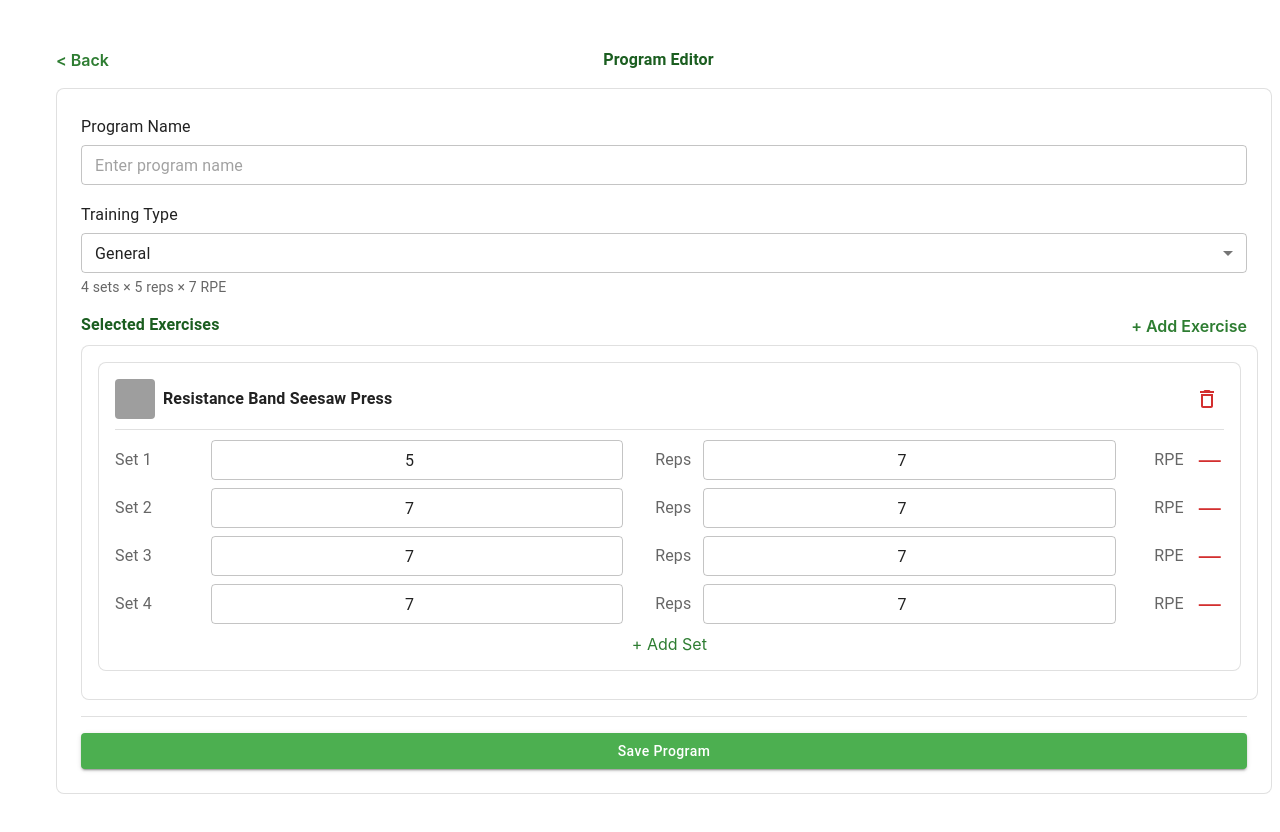
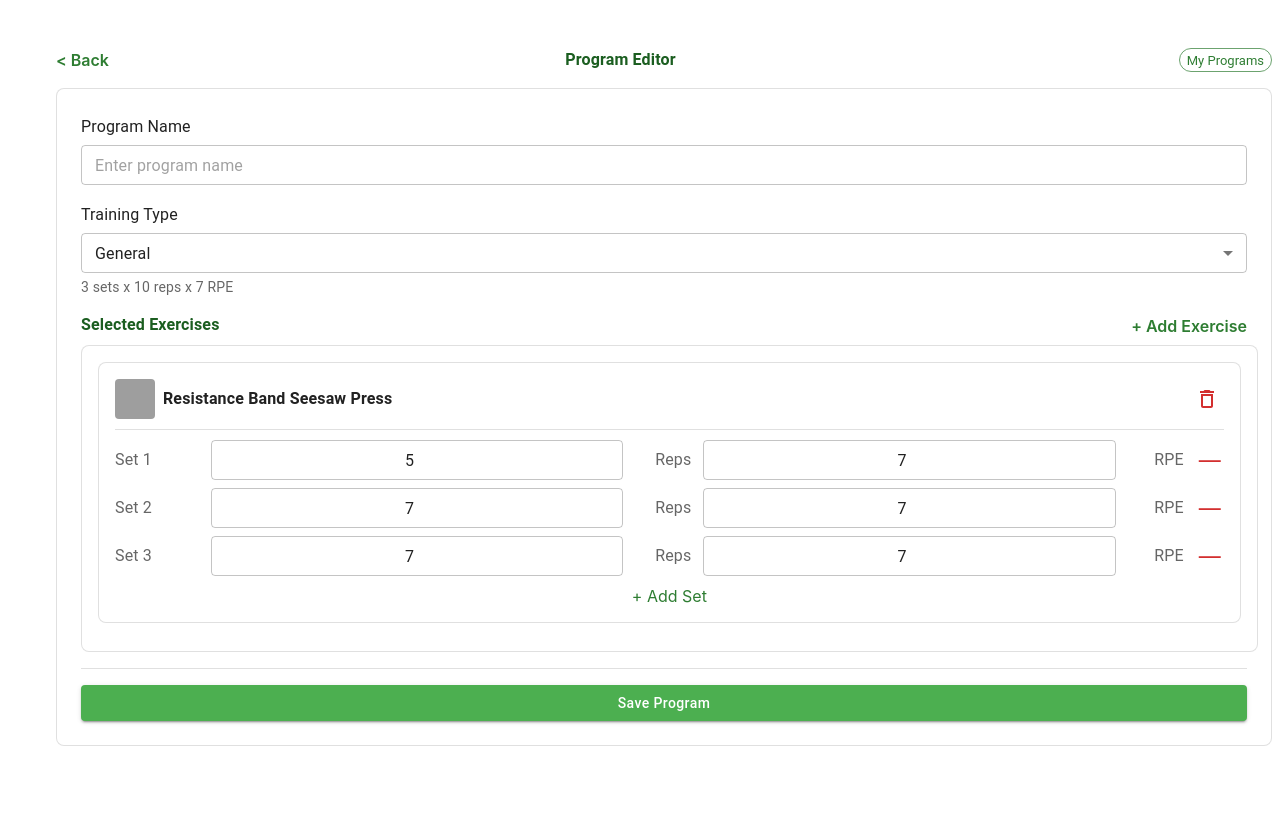
Before and after one commit to tthuy123/cheer-client, a React (Vite) app: page /training/strength/program in a window 1280 px wide. Shown: the top 832 px of the page. After the commit the page ends 800 px from the top, so only its background shows below. Built offline with nearby package versions, Linux system fonts and the light colour scheme; grey boxes are pictures that could not be loaded.

Commit message:
feat: enhance ProgramEditor with training type presets and improved exercise handling

```diff
--- a/src/pages/Training/Strength/ProgramEditor.jsx
+++ b/src/pages/Training/Strength/ProgramEditor.jsx
@@ -1,4 +1,4 @@
-import React, { useMemo, useState } from "react";
+import React, { useEffect, useMemo, useState } from "react";
 import {
   Box,
   Paper,
@@ -8,17 +8,40 @@ import {
   Button,
   Divider,
   Link,
+  Chip,
 } from "@mui/material";
+import { useLocation, useNavigate } from "react-router-dom";
 import SelectedExercisesSection from "../../../components/Training/ProgramEditor/SelectedExercisesSection";
 import ExerciseEditorCard from "../../../components/Training/ProgramEditor/ExerciseEditorCard";
 
+import Program from "../../../api/modules/program.api.js";
+import dayjs from "dayjs";
+import { useSelector } from "react-redux";
+
+/** ===== Presets theo Training Type =====
+ * General      -> 3 x 10 reps x RPE 7
+ * Max Strength -> 3 x  8 reps x RPE 8
+ * Hypertrophy  -> 3 x 12 reps x RPE 8
+ * Power        -> 3 x  6 reps x RPE 6
+ * Endurance    -> 3 x 20 reps x RPE 9
+ */
 const TRAINING_TYPES = [
   { value: "general", label: "General" },
-  { value: "strength", label: "Strength" },
+  { value: "max_strength", label: "Max Strength" },
   { value: "hypertrophy", label: "Hypertrophy" },
+  { value: "power", label: "Power" },
   { value: "endurance", label: "Endurance" },
 ];
 
+const PRESETS = {
+  general:      { sets: 3, reps: 10, rpe: 7 },
+  max_strength: { sets: 3, reps: 8,  rpe: 8 },
+  hypertrophy:  { sets: 3, reps: 12, rpe: 8 },
+  power:        { sets: 3, reps: 6,  rpe: 6 },
+  endurance:    { sets: 3, reps: 20, rpe: 9 },
+};
+
+// fallback demo nếu không có state mang sang
 const DEFAULT_EXERCISES = [
   {
     id: "exA",
@@ -28,30 +51,124 @@ const DEFAULT_EXERCISES = [
       { id: "s1", weight: 10, reps: 5, rpe: 7 },
       { id: "s2", weight: 10, reps: 7, rpe: 7 },
       { id: "s3", weight: 10, reps: 7, rpe: 7 },
-      { id: "s4", weight: 10, reps: 7, rpe: 7 },
     ],
   },
 ];
+const TT_LABELS = {
+  general: "General",
+  max_strength: "Max Strength",
+  hypertrophy: "Hypertrophy",
+  power: "Power",
+  endurance: "Endurance",
+};
+const fmt = (d) => dayjs(d).format("YYYY-MM-DD HH:mm:ss");
+
+const toNum = (v) => {
+  if (typeof v === "number" && !Number.isNaN(v)) return v;
+  const n = Number(String(v).replace(/[^\d.-]/g, "")); // 'ex_12' -> 12
+  return Number.isNaN(n) ? undefined : n;
+};
+
+const buildExercisesPayload = (exs) =>
+  exs.map((ex) => {
+    const setsCount = Array.isArray(ex.sets) ? ex.sets.length : 0;
+    const repsVal = ex.sets?.[0]?.reps ?? 0;
+    return {
+      exercise_id: toNum(ex.exercise_id ?? ex.id), // Ưu tiên số
+      type: ex.name ?? "Exercise",
+      sets: { sets: setsCount, reps: repsVal, weight: 0 }, // không dùng weight -> 0
+      status: 1,
+    };
+  });
+
+function toEditorExercises(picked = [], trainingType = "general") {
+  const preset = PRESETS[trainingType] ?? PRESETS.general;
+  return picked.map((e, idx) => ({
+    id: e.id ?? `ex_${Date.now()}_${idx}`,
+    name: e.name ?? "Unnamed Exercise",
+    imageUrl: e.imageUrl ?? "/images/thumb.jpg",
+    sets: Array.from({ length: preset.sets }, (_, i) => ({
+      id: `s_${Date.now()}_${idx}_${i}`,
+      weight: 0,
+      reps: preset.reps,
+      rpe: preset.rpe,
+    })),
+  }));
+}
 
 export default function ProgramEditor() {
+  const navigate = useNavigate();
+  const { state } = useLocation(); // { programType, selectedExercises }
+  const token = useSelector((s) => s.auth.token);
+  const userId = useSelector((s) => s.auth.user_id);
+
+
   const [programName, setProgramName] = useState("");
   const [trainingType, setTrainingType] = useState("general");
-  const [exercises, setExercises] = useState(DEFAULT_EXERCISES);
+  const [programScope, setProgramScope] = useState(state?.programType ?? "my"); // "team" | "my"
+  const [exercises, setExercises] = useState(
+    state?.selectedExercises?.length
+      ? toEditorExercises(state.selectedExercises, "general")
+      : DEFAULT_EXERCISES
+  );
+
+  const [saving, setSaving] = useState(false);
+  const [err, setErr] = useState("");
+  const [ok, setOk] = useState("");
+
+  // Prefill tên chương trình nếu có dữ liệu chuyển sang
+  useEffect(() => {
+    if (state?.selectedExercises?.length) {
+      setProgramName(
+        `Program ${new Date().toLocaleDateString()} (${state?.programType ?? "my"})`
+      );
+    }
+  }, [state]);
+
+  // ==== cập nhật set/reps/RPE khi đổi trainingType ====
+  const applyPresetToExercises = (type) => {
+    const preset = PRESETS[type] ?? PRESETS.general;
+
+    setExercises((prev) =>
+      prev.map((ex) => {
+        const nextSets = Array.from({ length: preset.sets }, (_, i) => {
+          const old = ex.sets?.[i];
+          return {
+            id: old?.id ?? `s_${ex.id}_${i}_${Date.now()}`,
+            weight: old?.weight ?? 0, // giữ weight nếu có
+            reps: preset.reps,
+            rpe: preset.rpe,
+          };
+        });
+        return { ...ex, sets: nextSets };
+      })
+    );
+  };
+
+  const handleChangeTrainingType = (newType) => {
+    setTrainingType(newType);
+    applyPresetToExercises(newType);
+  };
 
   const prescriptionHint = useMemo(() => {
-    if (!exercises.length || !exercises[0].sets.length) return "";
-    const setsCount = exercises[0].sets.length;
-    const reps = exercises[0].sets[0].reps ?? "";
-    const rpe = exercises[0].sets[0].rpe ?? "";
-    return `${setsCount} sets × ${reps} reps × ${rpe} RPE`;
-  }, [exercises]);
+    const preset = PRESETS[trainingType];
+    if (!preset) return "";
+    return `${preset.sets} sets x ${preset.reps} reps x ${preset.rpe} RPE`;
+  }, [trainingType]);
 
   const addExercise = () => {
+    const preset = PRESETS[trainingType] ?? PRESETS.general;
+    const ts = Date.now();
     const newEx = {
-      id: `ex_${Date.now()}`,
+      id: `ex_${ts}`,
       name: "New Exercise",
       imageUrl: "/images/thumb.jpg",
-      sets: [{ id: `s_${Date.now()}`, weight: 0, reps: 8, rpe: 6 }],
+      sets: Array.from({ length: preset.sets }, (_, i) => ({
+        id: `s_${ts}_${i}`,
+        weight: 0,
+        reps: preset.reps,
+        rpe: preset.rpe,
+      })),
     };
     setExercises((prev) => [...prev, newEx]);
   };
@@ -66,21 +183,72 @@ export default function ProgramEditor() {
     setExercises((prev) => prev.filter((ex) => ex.id !== id));
   };
 
-  const handleSave = () => {
-    console.log("Saving program:", { programName, trainingType, exercises });
+  // const handleSave = () => {
+  //   console.log("Saving program:", {
+  //     programName,
+  //     trainingType,
+  //     programScope,
+  //     exercises,
+  //   });
+  // };
+  const handleSave = async () => {
+  try {
+    setSaving(true);
+    setErr("");
+    setOk("");
+
+    if (!userId) throw new Error("Missing userId.");
+    // const started = new Date();
+    // const finished = new Date(started.getTime() + 60 * 60 * 1000);
+
+    const payload = {
+      program: {
+        name: (programName || "").trim() || "Untitled Program",
+        type: programScope === "team" ? "team" : "my",           // 👈 đúng yêu cầu
+        training_type: TT_LABELS[trainingType] || "General",     // nhãn hiển thị
+      },
+      exercises: buildExercisesPayload(exercises),
     };
+
+    await Program.CreateProgram(userId, payload, token);
+    setOk("Saved!");
+    navigate("/training/strength/");
+   // console.log("Program saved:", payload);
+  } catch (e) {
+    setErr(e?.response?.data?.message || e?.message || "Save failed");
+  } finally {
+    setSaving(false);
+  }
+};
+
+  const handleBack = () => navigate(-1);
 
   return (
     <Box sx={{ width: "100%", px: 3, py: 2 }}>
-      {/* Top bar: tất cả căn trái */}
+      {/* Top bar */}
       <Box sx={{ display: "flex", alignItems: "center", mb: 2 }}>
-    <Link underline="none" color="success.main" sx={{ mr: "auto", fontWeight: 600 }} href="#">
+        <Link
+          component="button"
+          underline="none"
+          color="success.main"
+          sx={{ mr: "auto", fontWeight: 600 }}
+          onClick={handleBack}
+        >
           &lt; Back
         </Link>
+
         <Typography sx={{ fontWeight: 700, color: "success.dark", textAlign: "center", flex: 1 }}>
           Program Editor
         </Typography>
-    <Box sx={{ width: 64 }} /> {/* spacer */}
+
+        <Box sx={{ width: 140, display: "flex", justifyContent: "flex-end" }}>
+          <Chip
+            size="small"
+            label={programScope === "team" ? "Team Programs" : "My Programs"}
+            color="success"
+            variant="outlined"
+          />
+        </Box>
       </Box>
 
       <Paper
@@ -90,7 +258,7 @@ export default function ProgramEditor() {
           borderColor: "divider",
           borderRadius: 2,
           p: 3,
-          textAlign: "left", // đảm bảo không thừa kế center từ đâu đó
+          textAlign: "left",
         }}
       >
         {/* Program Name */}
@@ -104,19 +272,21 @@ export default function ProgramEditor() {
           value={programName}
           onChange={(e) => setProgramName(e.target.value)}
           sx={{ mb: 2 }}
-          inputProps={{ style: { textAlign: "left" } }} // phòng khi theme nào đó ép center
+          inputProps={{ style: { textAlign: "left" } }}
         />
 
         {/* Training Type */}
-        <Typography variant="subtitle1" sx={{ mb: 0.5 }}>
+        <Typography variant="subtitle1" sx={{ mb: 0.5, display: "flex", alignItems: "center", gap: 0.75 }}>
           Training Type
+          {/* icon hint nhỏ nếu bạn muốn thêm */}
+          {/* <Tooltip title="Changing this updates sets/reps/RPE for all exercises."><InfoOutlined fontSize="inherit" /></Tooltip> */}
         </Typography>
         <TextField
           select
           fullWidth
           size="small"
           value={trainingType}
-          onChange={(e) => setTrainingType(e.target.value)}
+          onChange={(e) => handleChangeTrainingType(e.target.value)}
           sx={{ mb: 0.5 }}
         >
           {TRAINING_TYPES.map((opt) => (
@@ -182,6 +352,17 @@ export default function ProgramEditor() {
         >
           Save Program
         </Button>
+            {err && (
+      <Typography color="error" sx={{ mt: 1 }}>
+        {String(err)}
+      </Typography>
+    )}
+    {ok && (
+      <Typography color="success.main" sx={{ mt: 1 }}>
+        {ok}
+      </Typography>
+    )}
+
       </Paper>
     </Box>
   );
```
Lines whose indentation alone changed are shown as unchanged.
